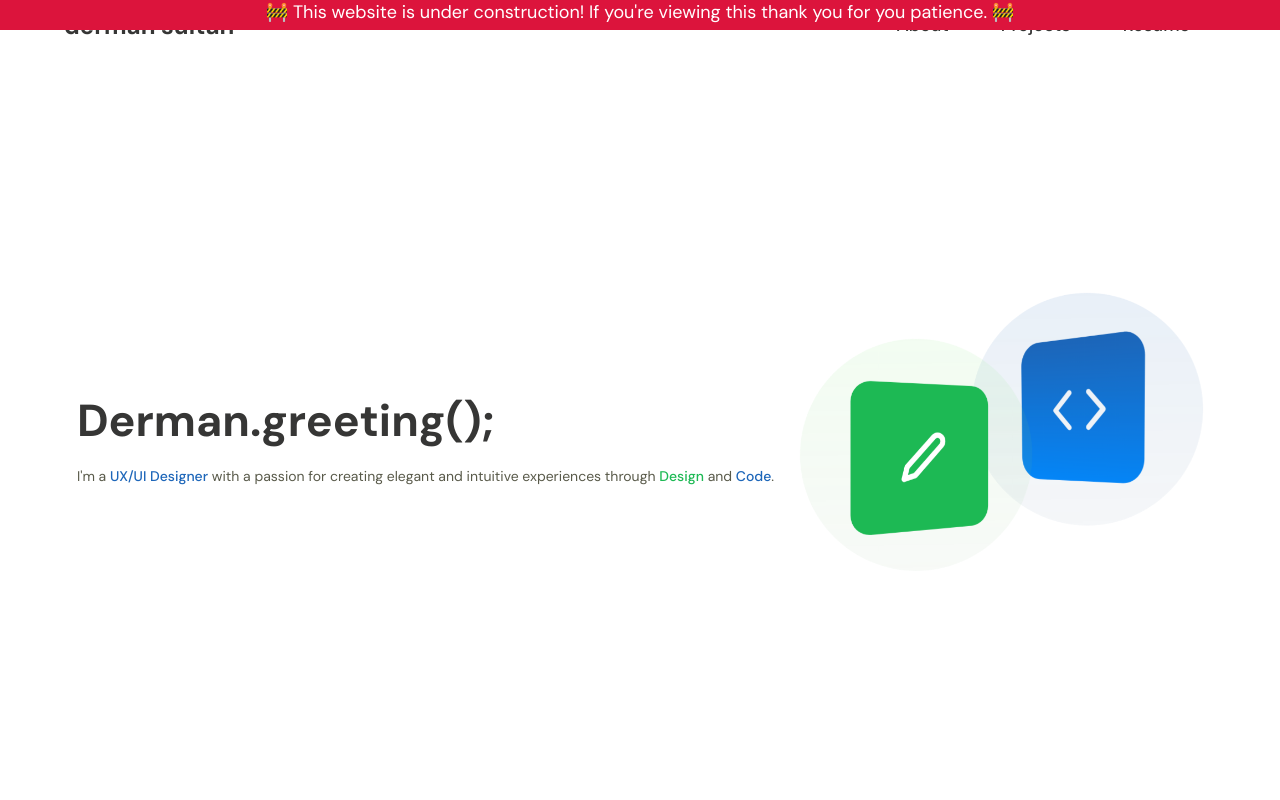
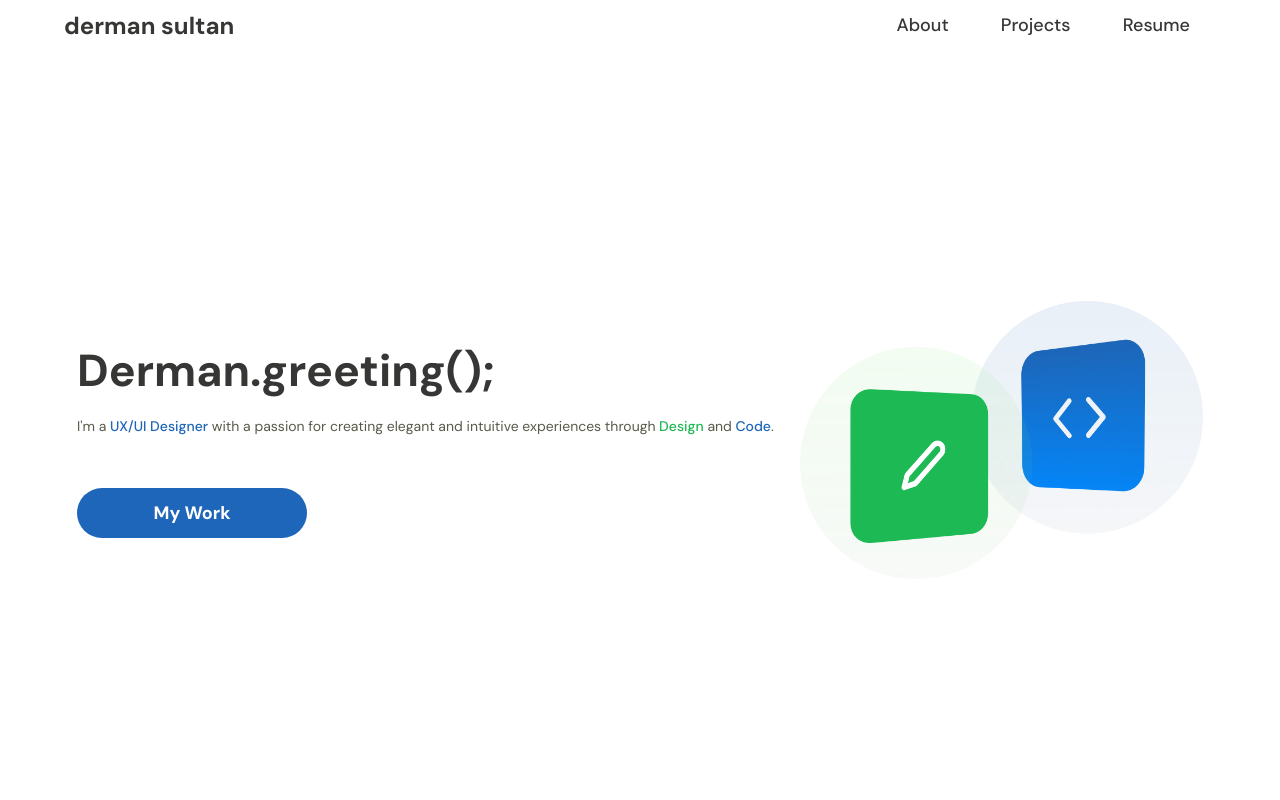
Before and after one commit to dermansultan/Portfolio2020, a React (Create React App) app: page / in a window 1280 px wide. Shown: the top 800 px of the page. Built offline with nearby package versions, Linux system fonts and the light colour scheme.

Commit message:
Page Transitions updated

```diff
--- a/package.json
+++ b/package.json
@@ -1,5 +1,5 @@
 {
-  "homepage": "https://dermansultan.github.io/Portfolio2020",
+  "homepage": ".",
   "name": "portfolio",
   "version": "0.1.0",
   "private": true,
@@ -12,6 +12,7 @@
     "@testing-library/jest-dom": "^5.11.5",
     "@testing-library/react": "^11.1.0",
     "@testing-library/user-event": "^12.1.10",
+    "framer-motion": "^3.1.1",
     "react": "^17.0.1",
     "react-dom": "^17.0.1",
     "react-router-dom": "^5.2.0",
--- a/src/App.jsx
+++ b/src/App.jsx
@@ -5,26 +5,29 @@ import Header from "./Components/Header";
 import Home from "./Components/Home";
 import Ruma from "./Components/RumaCaseStudy";
 import Footer from "./Components/Footer";
+import { AnimatePresence } from "framer-motion";
 
 function App() {
   return (
     <div className="App">
-    {/* editing locally get rid of basename attr */}
-      <Router basename='Portfolio2020/'>
-        <Header></Header>
-        <Switch>
-          <Route exact path="/">
-            <Home></Home>
-          </Route>
-          <Route path="/About">
-            <About></About>
-          </Route>
-        </Switch>
-        <Route path="/Ruma">
-          <Ruma></Ruma>
-        </Route>
+      {/* editing locally get rid of basename attr */}
+      {/* <Header></Header> */}
+      <Router basename="/">
+      <Header></Header>
+        <Route
+          render={({ location }) => (
+            <AnimatePresence exitBeforeEnter>
+              <Switch location={location} key={location.pathname}>
+                <Route exact path="/" component={Home} />
+                <Route exact path="/About" component={About} />
+                <Route exact path="/Ruma" component={Ruma} />
+              </Switch>
+            </AnimatePresence>
+          )}
+        />
         <Footer></Footer>
       </Router>
+      {/* <Footer></Footer> */}
     </div>
   );
 }
--- a/src/Components/About.jsx
+++ b/src/Components/About.jsx
@@ -1,16 +1,32 @@
 import React from "react";
 import dp from "../Img/dp.jpg";
 import { FontAwesomeIcon } from "@fortawesome/react-fontawesome";
-import { faCoffee, faEnvelope, faEnvelopeOpen } from "@fortawesome/free-solid-svg-icons";
+import {
+  faCoffee,
+  faEnvelope,
+  faEnvelopeOpen,
+} from "@fortawesome/free-solid-svg-icons";
 import { faInstagram, faLinkedin } from "@fortawesome/free-brands-svg-icons";
+import { motion } from "framer-motion";
+
+const outro = { duration: 1.45, ease: [0.6, 0.01, -0.05, 0.9] };
 
 const About = () => {
   return (
     <div className="mainContainer About">
-      <div className="aboutContainer">
+      <motion.div
+        exit={{ opacity: 0 }}
+        transition={outro}
+        initial={{ opacity: 0 }}
+        animate={{ opacity: 1 }}
+        className="aboutContainer"
+      >
         <img className="dp" src={dp} />
         <div className="aboutBio">
-          <h1 className="aboutGreeting"> <span>👋</span>Hello there.</h1>
+          <h1 className="aboutGreeting">
+            {" "}
+            <span>👋</span>Hello there.
+          </h1>
           <p className="aboutPara">
             <span>An affinity for design and technology</span> - I love going
             out my way to find new ways to solve complex problems. I'm always
@@ -33,12 +49,12 @@ const About = () => {
             me below.
           </p>
           <div className="socialBtnWrapper">
-            <FontAwesomeIcon icon={faEnvelope} className='icon' />
-            <FontAwesomeIcon icon={faInstagram} className='icon' />
-            <FontAwesomeIcon icon={faLinkedin} className='icon' />
+            <FontAwesomeIcon icon={faEnvelope} className="icon" />
+            <FontAwesomeIcon icon={faInstagram} className="icon" />
+            <FontAwesomeIcon icon={faLinkedin} className="icon" />
           </div>
         </div>
-      </div>
+      </motion.div>
     </div>
   );
 };
--- a/src/Components/CaseStudy/ProjectDetails.jsx
+++ b/src/Components/CaseStudy/ProjectDetails.jsx
@@ -1,4 +1,6 @@
 import React from "react";
+import { motion } from "framer-motion";
+
 
 function ProjectDetails(props) {
   return (
--- a/src/Components/Home.jsx
+++ b/src/Components/Home.jsx
@@ -1,37 +1,91 @@
- import React from 'react'
-import landingGraphic from '../Img/CodePenSquares.png'
-import ConstructionSign from './ConstructionSign'
+import React from "react";
+import landingGraphic from "../Img/CodePenSquares.png";
+import ConstructionSign from "./ConstructionSign";
+import { motion } from "framer-motion";
+
+const intro = { delay: 1.75, duration: 2, ease: [0.6, 0.01, -0.05, 0.9] };
+const introType = { duration: 3, ease: [0.6, 0.01, -0.05, 0.9] };
+const outro = { duration: 1.25, ease: [0.6, 0.01, -0.05, 0.9] };
 
 const Home = () => {
-    return(
-        <div className='mainContainer'>
-        <ConstructionSign></ConstructionSign>
-        <div className='homeContainer'>
-        <div className='heroContainer'>
-            <div className='greetingBio'>
-                <h1 className='greetingMsg'>Derman.greeting();</h1>
-                <p className='greetingPara'>I'm a <span style={{color:"#1D66B9", fontWeight: 500}}>UX/UI Designer</span> with a passion for creating elegant and intuitive experiences through <span style={{color:"#1DB954", fontWeight: 500}}>Design</span> and <span style={{color:"#1D66B9", fontWeight: 500}}>Code</span>.</p>
+  return (
+    <div className="mainContainer">
+      {/* <ConstructionSign></ConstructionSign> */}
+      <div className="homeContainer">
+        <div className="heroContainer">
+          <div className="greetingBio">
+            <motion.h1
+              exit={{ opacity: 0, transition: { outro } }}
+              transition={introType}
+              initial={{ opacity: 0 }}
+              animate={{ opacity: 1 }}
+              className="greetingMsg"
+            >
+              Derman.greeting();
+            </motion.h1>
+            <motion.p
+              exit={{ opacity: 0, transition: { outro } }}
+              transition={intro}
+              initial={{ opacity: 0 }}
+              animate={{ opacity: 1 }}
+              className="greetingPara"
+            >
+              I'm a {""}
+              <span style={{ color: "#1D66B9", fontWeight: 500 }}>
+                UX/UI Designer {""}
+              </span>
+              with a passion for creating elegant and intuitive experiences
+              through
+              <span style={{ color: "#1DB954", fontWeight: 500 }}>
+                {" "}
+                {""} Design {""}
+              </span>
+              and
+              <span style={{ color: "#1D66B9", fontWeight: 500 }}>
+                {" "}
+                {""} Code
+              </span>
+              .
+            </motion.p>
+            <motion.button
+              exit={{ opacity: 0, transition: { outro } }}
+              transition={intro}
+              initial={{ opacity: 0 }}
+              animate={{ opacity: 1 }}
+              className="protoBtn Home"
+            >
+              My Work
+            </motion.button>
           </div>
-            <img draggable='false' className='landingGraphic' src={landingGraphic}/>
+          <motion.img
+            transition={intro}
+            exit={{ opacity: 0, transition: { outro } }}
+            initial={{ opacity: 0 }}
+            animate={{ opacity: 1 }}
+            className="landingGraphic"
+            src={landingGraphic}
+          />
         </div>
-        <div className='projectsContainer' id='projects'>
-        <h1 className='projectsHeader'>Projects</h1>
-        <div className='tilesContainer'>
-        <div className='tileWrap Ruma'>
-        <p className='tileDesc'>Ruma - Streaming App</p>
-        <p className='tileDesc2'>UI/UX | Design Challenge</p>
+        <div className="projectsContainer" id="projects">
+          <h1 className="projectsHeader">Projects</h1>
+          <div className="tilesContainer">
+            <div className="tileWrap Ruma">
+              <p className="tileDesc">Ruma - Streaming App</p>
+              <p className="tileDesc2">UI/UX | Design Challenge</p>
             </div>
-        <div className='tileWrap GHBC'>
-        <p className='tileDesc'>Game-Hero BootCamp - Mobile App </p>
-        <p className='tileDesc2'>UI/UX | Design Challenge</p>
+            <div className="tileWrap GHBC">
+              <p className="tileDesc">Game-Hero BootCamp - Mobile App </p>
+              <p className="tileDesc2">UI/UX | Design Challenge</p>
             </div>
-        <div className='tileWrap ToDo'>
-        <p className='tileDesc'>ToDoList - CRUD App (Vanilla Js + Local Storage)</p>
-        <p className='tileDesc2'>UI/UX | Front End Development</p>
+            <div className="tileWrap ToDo">
+              <p className="tileDesc">
+                ToDoList - CRUD App (Vanilla Js + Local Storage)
+              </p>
+              <p className="tileDesc2">UI/UX | Front End Development</p>
             </div>
-        <div className='tileWrap Climate'>
-        <p className='tileDesc'>Climate - Weather App </p>
-        <p className='tileDesc2'>UI/UX | Front End Development</p>
+            <div className="tileWrap Climate">
+              <p className="tileDesc">Climate - Weather App </p>
+              <p className="tileDesc2">UI/UX | Front End Development</p>
             </div>
             {/* <div className='tileWrap'>
         <img alt='RumaLogoBanner' draggable='false' className='tile' src={rumaBanner}/>
@@ -41,8 +95,7 @@ const Home = () => {
         </div>
       </div>
     </div>
+  );
+};
 
-    )
-}
-
-export default Home
+export default Home;
--- a/src/Components/RumaCaseStudy.jsx
+++ b/src/Components/RumaCaseStudy.jsx
@@ -16,11 +16,20 @@ import process3 from "../Img/caseStudies/Ruma/Process3.png";
 import process4 from "../Img/caseStudies/Ruma/Process4.png";
 import moodboard from "../Img/caseStudies/Ruma/moodboard.png";
 import styletile from "../Img/caseStudies/Ruma/styletile.png";
+import { motion } from "framer-motion";
+
+const outro = { duration: 1.45, ease: [0.6, 0.01, -0.05, 0.9] };
 
 const Ruma = () => {
   return (
     <div className="mainContainer Ruma">
-      <div className="rumaContainer">
+      <motion.div
+        exit={{ opacity: 0 }}
+        transition={outro}
+        initial={{ opacity: 0 }}
+        animate={{ opacity: 1 }}
+        className="rumaContainer"
+      >
         <ProjectBanner banner={rumaBanner}></ProjectBanner>
         <ProjectDetails
           role={"UX/UI Design, Branding"}
@@ -118,7 +127,10 @@ The brief given to us also included many different questions to consider, we did
         <div className="projectSectionWrapper" style={{ paddingTop: "12px" }}>
           <ProjectHeader text="Iteration: Wireframes and User Flows"></ProjectHeader>
           <ProjectParagraph text="We continued to break down the features during our wireframing process."></ProjectParagraph>
-          <div className="projectImgContainer" style={{flexDirection: 'column'}}>
+          <div
+            className="projectImgContainer"
+            style={{ flexDirection: "column" }}
+          >
             <ProjectImgCap
               caption="Sections and their belonging screens
 "
@@ -145,13 +157,29 @@ The brief given to us also included many different questions to consider, we did
             ></ProjectImgCap>
           </div>
         </div>
-        <div className="projectSectionWrapper" style={{ paddingTop: "12px", display: 'flex', justifyContent: 'center', flexDirection: 'column' }}>
+        <div
+          className="projectSectionWrapper"
+          style={{
+            paddingTop: "12px",
+            display: "flex",
+            justifyContent: "center",
+            flexDirection: "column",
+          }}
+        >
           <ProjectHeader text="Moodboard"></ProjectHeader>
-          <img className='projectImg Single' src={moodboard}></img>
+          <img className="projectImg Single" src={moodboard}></img>
         </div>
-        <div className="projectSectionWrapper" style={{ paddingTop: "12px", display: 'flex', justifyContent: 'center', flexDirection: 'column' }}>
+        <div
+          className="projectSectionWrapper"
+          style={{
+            paddingTop: "12px",
+            display: "flex",
+            justifyContent: "center",
+            flexDirection: "column",
+          }}
+        >
           <ProjectHeader text="Styletile"></ProjectHeader>
-          <img className='projectImg Single' src={styletile} ></img>
+          <img className="projectImg Single" src={styletile}></img>
         </div>
         <div className="projectSectionWrapper" style={{ paddingTop: "12px" }}>
           <ProjectHeader text="Prototype, Flow and Features"></ProjectHeader>
@@ -211,7 +239,7 @@ The brief given to us also included many different questions to consider, we did
           <ProjectParagraph text="Most groups had 3 members. Since there was a lot of work to do amongst just us two I feel as if we could've delegated individual tasks better. There were times where we both were working on a task that we probably could've left to one individual and vice-versa."></ProjectParagraph>
         </div>
         <div className="deadspace" style={{ height: "900px" }}></div>
-      </div>
+      </motion.div>
     </div>
   );
 };
--- a/src/index.css
+++ b/src/index.css
@@ -87,11 +87,17 @@ nav > a {
   }
 }
 
+.protoBtn.Home{
+margin-top: 50px;
+width: 230px;
+height: 45px;
+}
+
 .landingGraphic {
-  animation: fadeIn ease-in-out 3s forwards, float 6s ease-in-out infinite;
-  animation-delay: 1.65s;
+  /* animation: fadeIn ease-in-out 3s forwards, float 6s ease-in-out infinite;
+  animation-delay: 1.65s; */
   width: 35%;
-  opacity: 0;
+  /* opacity: 0; */
   user-select: none;
   height: auto;
 }
@@ -136,10 +142,10 @@ nav > a {
   margin-top: 15px;
   color: var(--second-txt-color);
   font-size: clamp(14px, 1vw, 21px);
-  opacity: 0;
+  /* opacity: 0; */
   line-height: 1.65;
-  animation: fadeIn ease-in-out 2s forwards;
-  animation-delay: 1.65s;
+  /* animation: fadeIn ease-in-out 2s forwards;
+  animation-delay: 1.65s; */
 }
 
 @keyframes fadeIn {
@@ -147,7 +153,7 @@ nav > a {
     opacity: 1;
   }
 }
-
+/*
 .arrow {
   border: solid var(--second-txt-color);
   border-width: 0 3px 3px 0;
@@ -156,13 +162,13 @@ nav > a {
   opacity: 0;
   animation: fadeIn ease-in-out 2s forwards;
   animation-delay: 1.65s;
-}
+} */
 
-.down {
+/* .down {
   margin-top: 70px;
   transform: rotate(45deg);
   -webkit-transform: rotate(45deg);
-}
+} */
 
 /* Projects Container Home */
 
```
Also changed, not shown: src/Components/Header.jsx (+16 -18 lines), 1 other file (tests, documents, lock files or other folders). Lines whose indentation alone changed are shown as unchanged.
